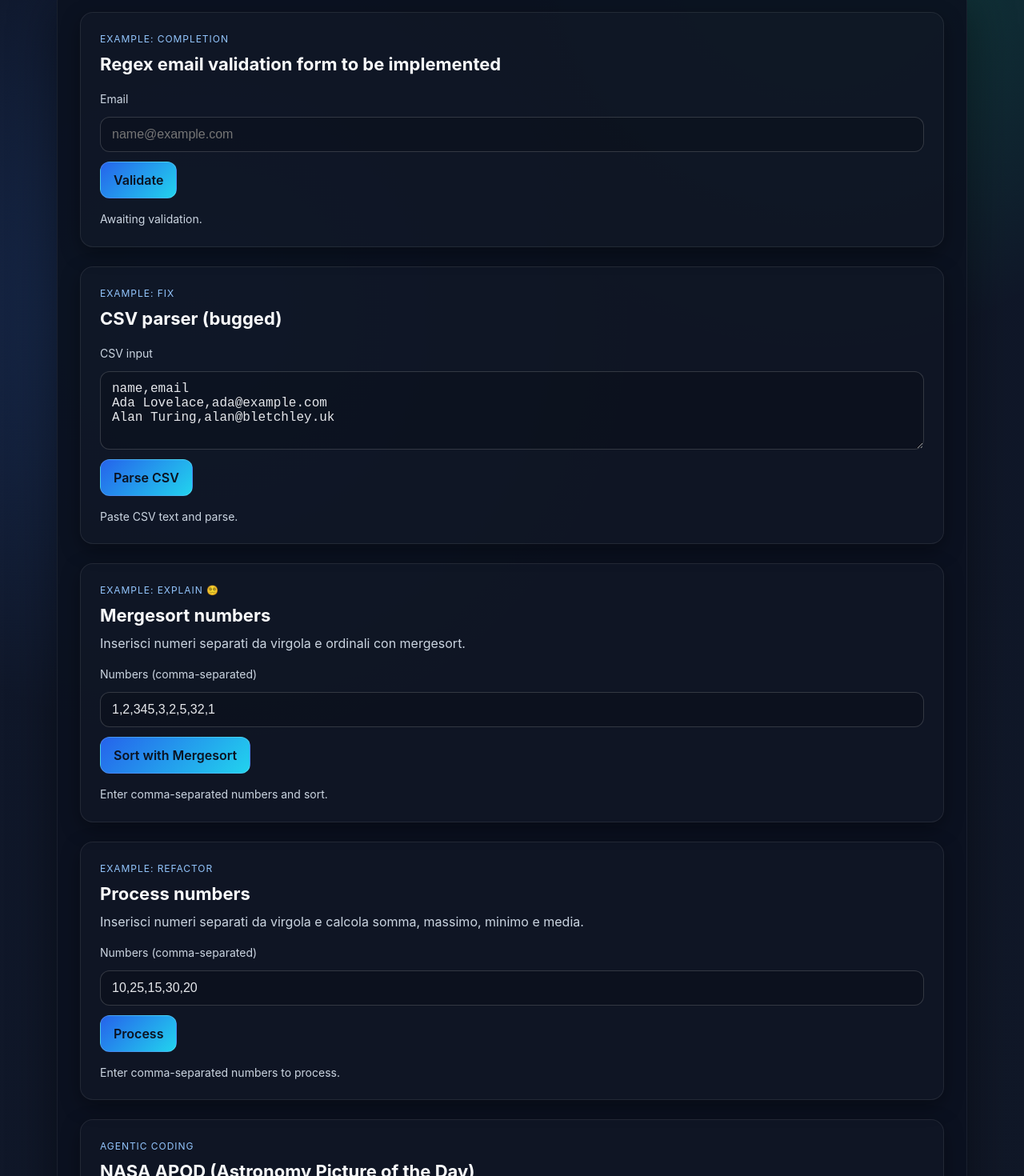
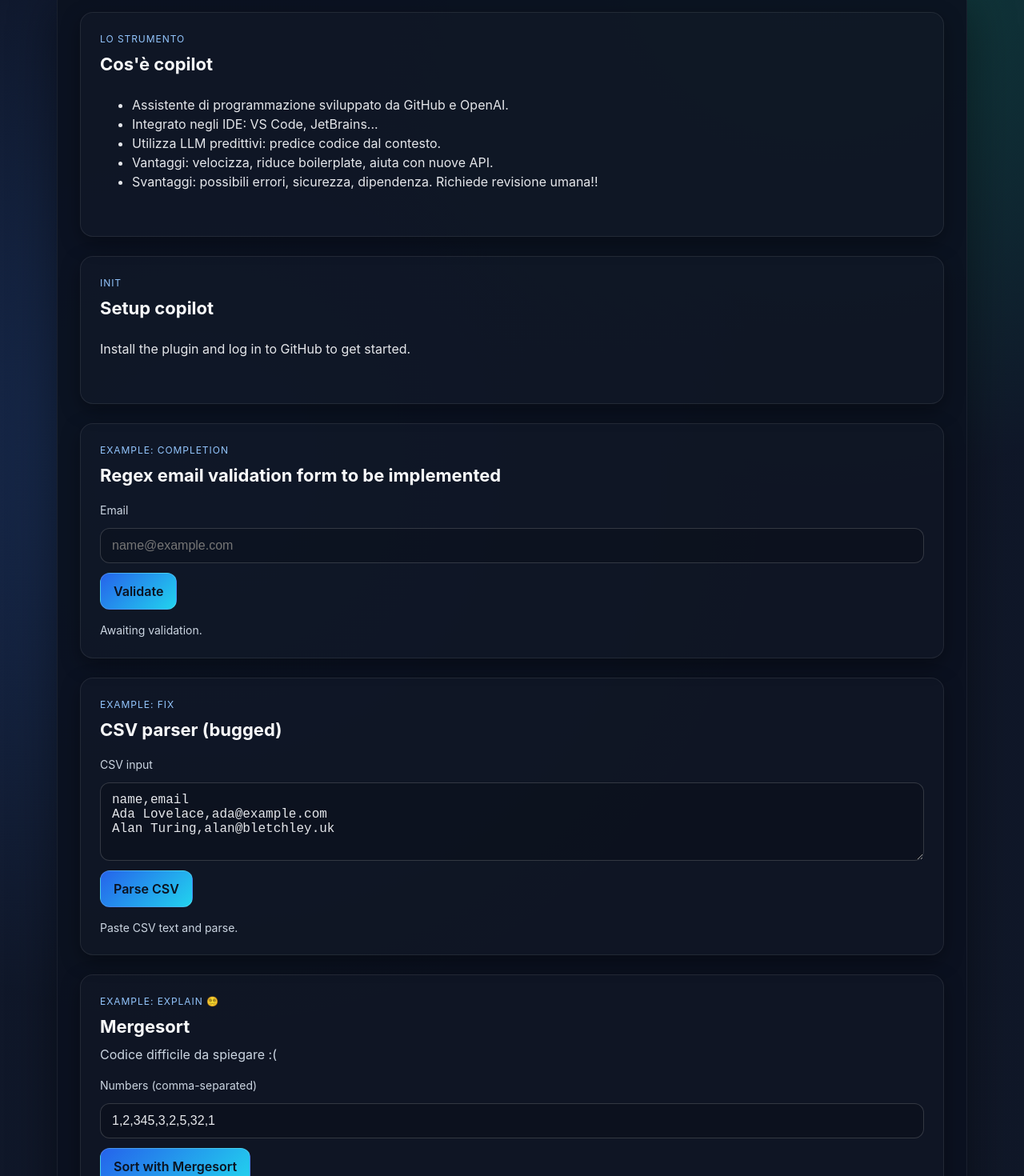
Before and after one commit to EmmanueleVilla/copilot-examples, a React (Vite) app: page / in a window 1280 px wide. Shown: the part 74-1544 px from the top of the page at 80% size. Built offline with nearby package versions, Linux system fonts and the light colour scheme.

Commit message:
fix: update text for clarity in various components

```diff
--- a/src/App.jsx
+++ b/src/App.jsx
@@ -9,6 +9,26 @@
   return (
     <div className="page">
       <main className="content">
+        <section id="tests" className="card">
+          <header className="card-header">
+            <p className="eyebrow">Lo strumento</p>
+            <h2 className="card-title">Cos'è copilot</h2>
+            <ul>
+              <li>Assistente di programmazione sviluppato da GitHub e OpenAI.</li>
+              <li>Integrato negli IDE: VS Code, JetBrains...</li>
+              <li>Utilizza LLM predittivi: predice codice dal contesto.</li>
+              <li>Vantaggi: velocizza, riduce boilerplate, aiuta con nuove API.</li>
+              <li>Svantaggi: possibili errori, sicurezza, dipendenza. Richiede revisione umana!!</li>
+            </ul>
+          </header>
+        </section>
+        <section id="tests" className="card">
+          <header className="card-header">
+            <p className="eyebrow">Init</p>
+            <h2 className="card-title">Setup copilot</h2>
+            <p>Install the plugin and log in to GitHub to get started.</p>
+          </header>
+        </section>
         <EmailValidator />
         <CsvParser />
         <MergeSort />
@@ -29,6 +49,20 @@
             <p>Using the github.copilot.chat.commitMessageGeneration.instructions config you can generate commit messages based on your code changes, following your specified guidelines.</p>
           </header>
         </section>
+        <section id="tests" className="card">
+          <header className="card-header">
+            <p className="eyebrow">Example: assign an issue</p>
+            <h2 className="card-title">Create issues.</h2>
+            <p>Create an issue on the github portal and assign it to an agent</p>
+          </header>
+        </section>
+        <section id="tests" className="card">
+          <header className="card-header">
+            <p className="eyebrow">Example: Pull request</p>
+            <h2 className="card-title">Create a PR.</h2>
+            <p>Open a PR and assign copilot to review it</p>
+          </header>
+        </section>
       </main>
     </div>
   )
--- a/src/components/ApodFetcher.jsx
+++ b/src/components/ApodFetcher.jsx
@@ -16,7 +16,7 @@
         <p className="eyebrow">Agentic coding</p>
         <h2 className="card-title">NASA APOD (Astronomy Picture of the Day)</h2>
         <p className="card-subhead">
-          Enter your NASA API key to fetch today's astronomy picture. Get a free key at api.nasa.gov.
+          Task più complicato, che richiede più passaggi
         </p>
       </header>
 
--- a/src/components/MergeSort.jsx
+++ b/src/components/MergeSort.jsx
@@ -61,9 +61,9 @@
     <section id="sort" className="card">
       <header className="card-header">
         <p className="eyebrow">Example: explain 😵‍💫</p>
-        <h2 className="card-title">Mergesort numbers</h2>
+        <h2 className="card-title">Mergesort</h2>
         <p className="card-subhead">
-          Inserisci numeri separati da virgola e ordinali con mergesort.
+          Codice difficile da spiegare :(
         </p>
       </header>
 
--- a/src/components/ProcessNumbers.jsx
+++ b/src/components/ProcessNumbers.jsx
@@ -70,7 +70,7 @@
                 <p className="eyebrow">Example: refactor</p>
                 <h2 className="card-title">Process numbers</h2>
                 <p className="card-subhead">
-                    Inserisci numeri separati da virgola e calcola somma, massimo, minimo e media.
+                    Codice che funziona, ma è scritto male
                 </p>
             </header>
 
```
